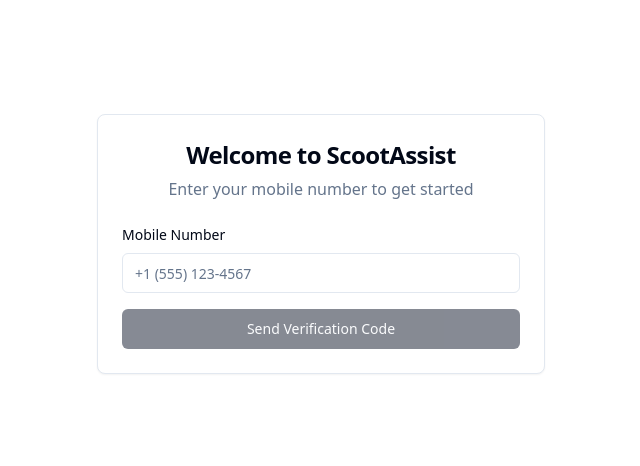
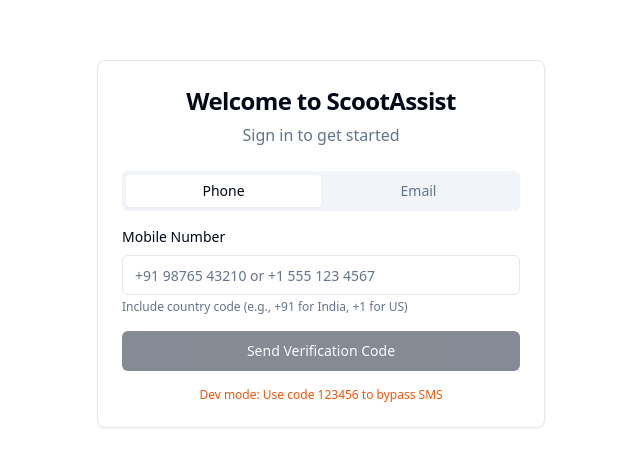
Before and after one commit to lookog/scoot-assist-ai, a React (Vite) app: page /auth in a window 1280 px wide. Shown: the part 156-622 px from the top of the page, without its empty margins (319-959 px from the left). Built offline with nearby package versions, Linux system fonts and the light colour scheme.

Commit message:
Add hybrid authentication
Implement email/password authentication and a development mode with fixed OTP for easier testing.

```diff
--- a/src/pages/Auth.tsx
+++ b/src/pages/Auth.tsx
@@ -3,23 +3,50 @@ import { Button } from "@/components/ui/button";
 import { Input } from "@/components/ui/input";
 import { Card, CardContent, CardHeader, CardTitle } from "@/components/ui/card";
 import { InputOTP, InputOTPGroup, InputOTPSlot } from "@/components/ui/input-otp";
+import { Tabs, TabsContent, TabsList, TabsTrigger } from "@/components/ui/tabs";
 import { useToast } from "@/hooks/use-toast";
 import { supabase } from "@/integrations/supabase/client";
 
 const Auth = () => {
-  const [step, setStep] = useState<'phone' | 'otp'>('phone');
+  const [step, setStep] = useState<'auth' | 'otp'>('auth');
+  const [authMethod, setAuthMethod] = useState<'phone' | 'email'>('phone');
   const [phoneNumber, setPhoneNumber] = useState('');
+  const [email, setEmail] = useState('');
+  const [password, setPassword] = useState('');
+  const [isSignUp, setIsSignUp] = useState(false);
   const [otp, setOtp] = useState('');
   const [loading, setLoading] = useState(false);
   const { toast } = useToast();
+
+  const isDev = import.meta.env.DEV;
+
+  const formatPhoneNumber = (phone: string) => {
+    // Remove all non-digit characters
+    const cleaned = phone.replace(/\D/g, '');
+
+    // If it doesn't start with +, add country code
+    if (!phone.startsWith('+')) {
+      // Default to India (+91) if no country code
+      if (cleaned.length === 10) {
+        return `+91${cleaned}`;
+      }
+      // Default to US (+1) for 10-digit numbers
+      if (cleaned.length === 10) {
+        return `+1${cleaned}`;
+      }
+      return `+${cleaned}`;
+    }
+    return phone;
+  };
 
   const handlePhoneSubmit = async (e: React.FormEvent) => {
     e.preventDefault();
     setLoading(true);
 
     try {
+      const formattedPhone = formatPhoneNumber(phoneNumber);
       const { error } = await supabase.auth.signInWithOtp({
-        phone: phoneNumber,
+        phone: formattedPhone,
         options: {
           channel: 'sms'
         }
@@ -32,6 +59,47 @@ const Auth = () => {
         description: "Please check your phone for the verification code.",
       });
       setStep('otp');
+    } catch (error: any) {
+      toast({
+        title: "Error",
+        description: error.message.includes('phone provider')
+          ? 'SMS not supported for this number. Please try email authentication.'
+          : error.message,
+        variant: "destructive",
+      });
+    } finally {
+      setLoading(false);
+    }
+  };
+
+  const handleEmailSubmit = async (e: React.FormEvent) => {
+    e.preventDefault();
+    setLoading(true);
+
+    try {
+      if (isSignUp) {
+        const { error } = await supabase.auth.signUp({
+          email,
+          password,
+          options: {
+            emailRedirectTo: `${window.location.origin}/`
+          }
+        });
+        if (error) throw error;
+
+        toast({
+          title: "Check your email",
+          description: "We sent you a confirmation link.",
+        });
+      } else {
+        const { error } = await supabase.auth.signInWithPassword({
+          email,
+          password,
+        });
+        if (error) throw error;
+
+        window.location.href = '/';
+      }
     } catch (error: any) {
       toast({
         title: "Error",
@@ -48,15 +116,25 @@ const Auth = () => {
     setLoading(true);
 
     try {
+      // Development bypass
+      if (isDev && otp === '123456') {
+        toast({
+          title: "Development Mode",
+          description: "Using development bypass code.",
+        });
+        window.location.href = '/';
+        return;
+      }
+
+      const formattedPhone = formatPhoneNumber(phoneNumber);
       const { error } = await supabase.auth.verifyOtp({
-        phone: phoneNumber,
+        phone: formattedPhone,
         token: otp,
         type: 'sms'
       });
 
       if (error) throw error;
 
-      // Redirect will happen automatically via auth state change
       window.location.href = '/';
     } catch (error: any) {
       toast({
@@ -70,7 +148,7 @@ const Auth = () => {
   };
 
   const handleBack = () => {
-    setStep('phone');
+    setStep('auth');
     setOtp('');
   };
 
@@ -79,17 +157,26 @@ const Auth = () => {
       <Card className="w-full max-w-md">
         <CardHeader className="text-center">
           <CardTitle className="text-2xl font-bold">
-            {step === 'phone' ? 'Welcome to ScootAssist' : 'Enter Verification Code'}
+            {step === 'auth' ? 'Welcome to ScootAssist' : 'Enter Verification Code'}
           </CardTitle>
           <p className="text-muted-foreground">
-            {step === 'phone'
-              ? 'Enter your mobile number to get started'
-              : `We sent a code to ${phoneNumber}`
+            {step === 'auth'
+              ? 'Sign in to get started'
+              : authMethod === 'phone'
+                ? `We sent a code to ${phoneNumber}`
+                : 'Enter the verification code'
             }
           </p>
         </CardHeader>
         <CardContent>
-          {step === 'phone' ? (
+          {step === 'auth' ? (
+            <Tabs value={authMethod} onValueChange={(value) => setAuthMethod(value as 'phone' | 'email')}>
+              <TabsList className="grid w-full grid-cols-2">
+                <TabsTrigger value="phone">Phone</TabsTrigger>
+                <TabsTrigger value="email">Email</TabsTrigger>
+              </TabsList>
+
+              <TabsContent value="phone" className="space-y-4 mt-4">
                 <form onSubmit={handlePhoneSubmit} className="space-y-4">
                   <div>
                     <label htmlFor="phone" className="block text-sm font-medium mb-2">
@@ -98,12 +185,15 @@ const Auth = () => {
                     <Input
                       id="phone"
                       type="tel"
-                  placeholder="+1 (555) 123-4567"
+                      placeholder="+91 98765 43210 or +1 555 123 4567"
                       value={phoneNumber}
                       onChange={(e) => setPhoneNumber(e.target.value)}
                       required
                       className="w-full"
                     />
+                    <p className="text-xs text-muted-foreground mt-1">
+                      Include country code (e.g., +91 for India, +1 for US)
+                    </p>
                   </div>
                   <Button
                     type="submit"
@@ -112,7 +202,62 @@ const Auth = () => {
                   >
                     {loading ? 'Sending...' : 'Send Verification Code'}
                   </Button>
+                  {isDev && (
+                    <p className="text-xs text-orange-600 text-center">
+                      Dev mode: Use code 123456 to bypass SMS
+                    </p>
+                  )}
                 </form>
+              </TabsContent>
+
+              <TabsContent value="email" className="space-y-4 mt-4">
+                <form onSubmit={handleEmailSubmit} className="space-y-4">
+                  <div>
+                    <label htmlFor="email" className="block text-sm font-medium mb-2">
+                      Email
+                    </label>
+                    <Input
+                      id="email"
+                      type="email"
+                      placeholder="your@email.com"
+                      value={email}
+                      onChange={(e) => setEmail(e.target.value)}
+                      required
+                      className="w-full"
+                    />
+                  </div>
+                  <div>
+                    <label htmlFor="password" className="block text-sm font-medium mb-2">
+                      Password
+                    </label>
+                    <Input
+                      id="password"
+                      type="password"
+                      placeholder="••••••••"
+                      value={password}
+                      onChange={(e) => setPassword(e.target.value)}
+                      required
+                      className="w-full"
+                    />
+                  </div>
+                  <Button
+                    type="submit"
+                    className="w-full"
+                    disabled={loading || !email || !password}
+                  >
+                    {loading ? (isSignUp ? 'Creating Account...' : 'Signing In...') : (isSignUp ? 'Create Account' : 'Sign In')}
+                  </Button>
+                  <Button
+                    type="button"
+                    variant="outline"
+                    className="w-full"
+                    onClick={() => setIsSignUp(!isSignUp)}
+                  >
+                    {isSignUp ? 'Already have an account? Sign In' : 'Need an account? Sign Up'}
+                  </Button>
+                </form>
+              </TabsContent>
+            </Tabs>
           ) : (
             <form onSubmit={handleOtpSubmit} className="space-y-4">
               <div className="flex justify-center">
@@ -131,6 +276,11 @@ const Auth = () => {
                   </InputOTPGroup>
                 </InputOTP>
               </div>
+              {isDev && (
+                <p className="text-xs text-orange-600 text-center">
+                  Development mode: Enter 123456 to bypass
+                </p>
+              )}
               <div className="space-y-2">
                 <Button
                   type="submit"
```
Lines whose indentation alone changed are shown as unchanged.
